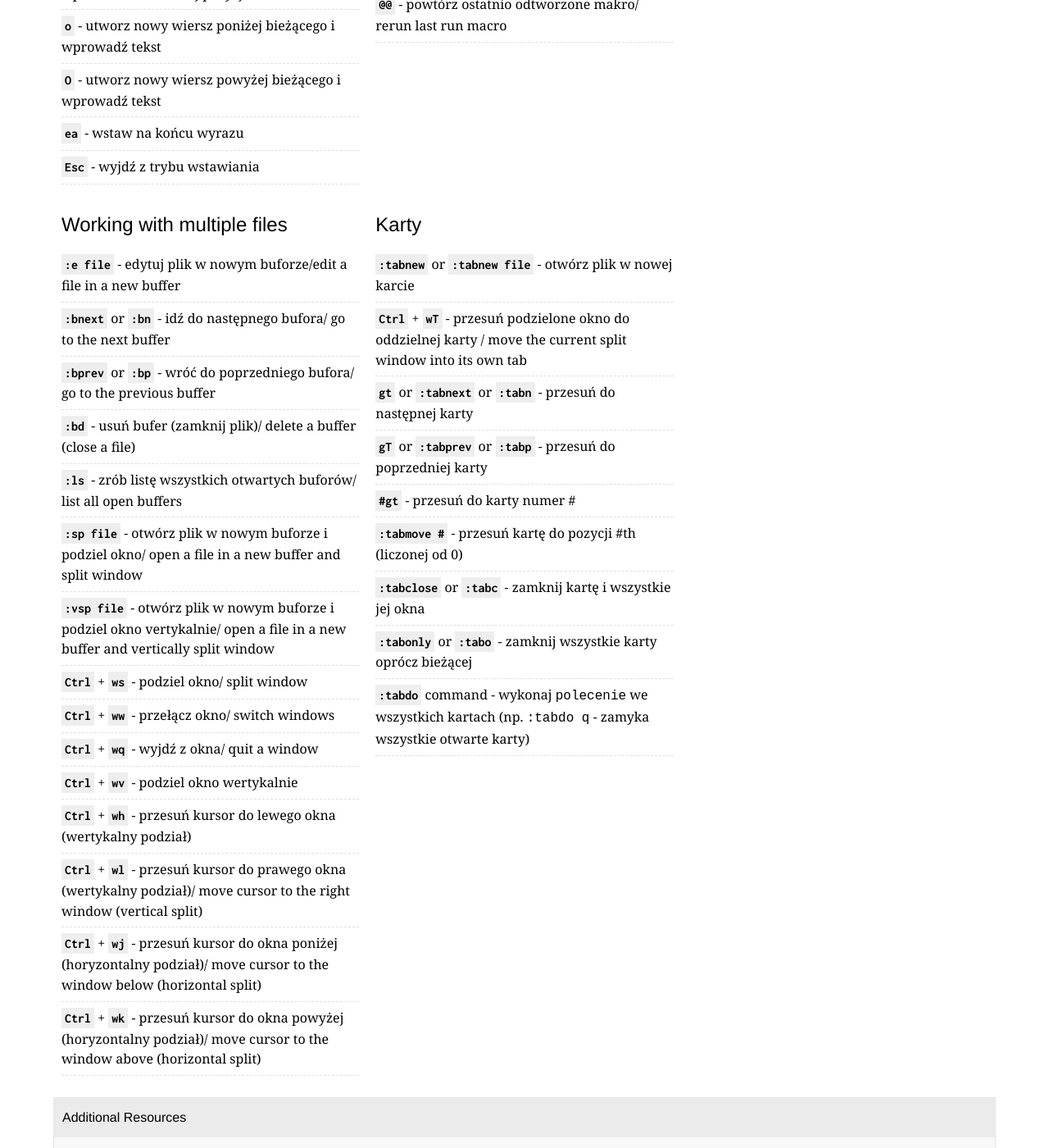
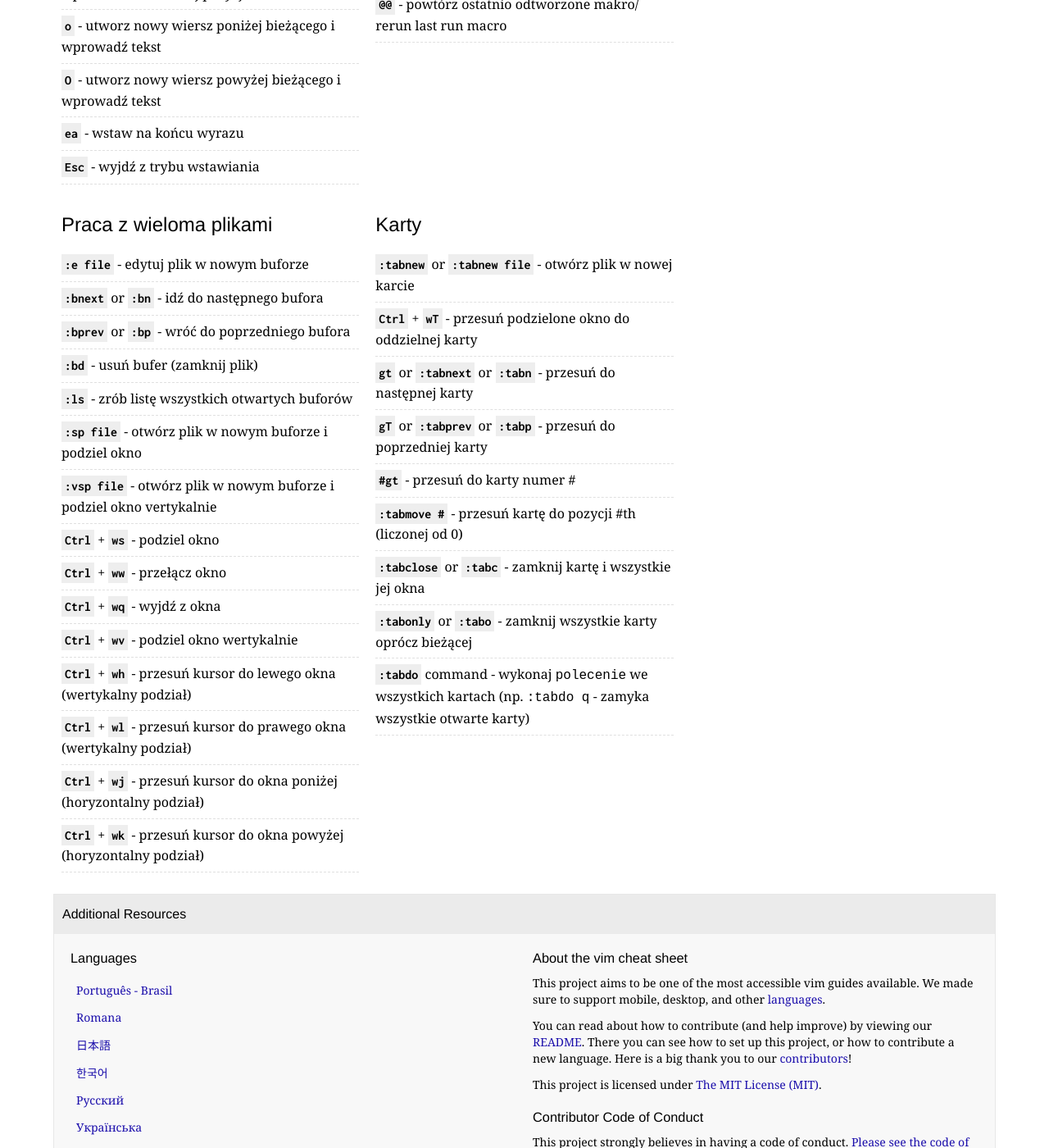
Before and after one commit to rtorr/vim-cheat-sheet, a Jekyll site: the page built from lang/pl_pl/index.html, in a window 1280 px wide and 1400 px high, scrolled down 2331 px. Shown: the whole window at 82% size. Built offline with Jekyll 4.4.1, drawn with Linux system fonts in a browser that asks for light colours; some of the changed text lies outside the part shown.

Commit message:
Remove english translations, fix typos

```diff
--- a/lang/pl_pl/index.html
+++ b/lang/pl_pl/index.html
@@ -157,46 +157,46 @@ searchAndReplace:
   title: "Szukaj i zastąp"
   commands:
     forwardSlashPattern: "szukaj wzoru"
-    questionMarkPattern: "szukaj wzoru wstecz/ search backward for pattern"
+    questionMarkPattern: "szukaj wzoru wstecz"
     backslashVpattern: "'very magic' pattern: non-alphanumeric characters are interpreted as special regex symbols (no escaping needed)"
-    n: "powtórz szukanie w tym samym kierunku/ repeat search in same direction"
-    N: "powtórz szukanie w przeciwnym kierunku/ repeat search in opposite direction"
+    n: "powtórz szukanie w tym samym kierunku"
+    N: "powtórz szukanie w przeciwnym kierunku"
     colonPercentForwardSlashOldForwardSlashNewForwardSlashg: "zastąp wszystkie stare z nowymi w całym pliku/ replace all old with new throughout file"
-    colonPercentForwardSlashOldForwardSlashNewForwardSlashgc: "zastąp wszystkie stare z nowymi w całym pliku z potwierdzeniami/ replace all old with new throughout file with confirmations"
-    colonnoh: "usuń podświetlone wyniki/ remove highlighting of search matches"
+    colonPercentForwardSlashOldForwardSlashNewForwardSlashgc: "zastąp wszystkie stare z nowymi w całym pliku z potwierdzeniem"
+    colonnoh: "usuń podświetlone wyniki"
 
 searchMultipleFiles:
   title: "Szukaj w wielu plikach równocześnie"
   commands:
-    colonvimgrep: "szukaj wzorca w wielu plikach/ search for pattern in multiple files"
+    colonvimgrep: "szukaj wzorca w wielu plikach"
     coloncn: "skocz do następnego dopasowania"
     coloncp: "skocz do poprzedniego dopasowania"
-    coloncopen: "otwórz okno zawierające listę dopasowan"
+    coloncopen: "otwórz okno zawierające listę dopasowań"
 
 workingWithMultipleFiles:
-  title: "Working with multiple files"
+  title: "Praca z wieloma plikami"
   commands:
-    colone: "edytuj plik w nowym buforze/edit a file in a new buffer"
-    colonbnext: "idź do następnego bufora/ go to the next buffer"
-    colonbprev: "wróć do poprzedniego bufora/ go to the previous buffer"
-    colonls: "zrób listę wszystkich otwartych buforów/ list all open buffers"
-    colonbd: "usuń bufer (zamknij plik)/ delete a buffer (close a file)"
-    colonsp: "otwórz plik w nowym buforze i podziel okno/ open a file in a new buffer and split window"
-    colonvsp: "otwórz plik w nowym buforze i podziel okno vertykalnie/ open a file in a new buffer and vertically split window"
-    ctrlPlusws: "podziel okno/ split window"
-    ctrlPlusww: "przełącz okno/ switch windows"
-    ctrlPluswq: "wyjdź z okna/ quit a window"
+    colone: "edytuj plik w nowym buforze"
+    colonbnext: "idź do następnego bufora"
+    colonbprev: "wróć do poprzedniego bufora"
+    colonls: "zrób listę wszystkich otwartych buforów"
+    colonbd: "usuń bufer (zamknij plik)"
+    colonsp: "otwórz plik w nowym buforze i podziel okno"
+    colonvsp: "otwórz plik w nowym buforze i podziel okno vertykalnie"
+    ctrlPlusws: "podziel okno"
+    ctrlPlusww: "przełącz okno"
+    ctrlPluswq: "wyjdź z okna"
     ctrlPluswv: "podziel okno wertykalnie"
     ctrlPluswh: "przesuń kursor do lewego okna (wertykalny podział)"
-    ctrlPluswl: "przesuń kursor do prawego okna (wertykalny podział)/ move cursor to the right window (vertical split)"
-    ctrlPluswj: "przesuń kursor do okna poniżej (horyzontalny podział)/ move cursor to the window below (horizontal split)"
-    ctrlPluswk: "przesuń kursor do okna powyżej (horyzontalny podział)/ move cursor to the window above (horizontal split)"
+    ctrlPluswl: "przesuń kursor do prawego okna (wertykalny podział)"
+    ctrlPluswj: "przesuń kursor do okna poniżej (horyzontalny podział)"
+    ctrlPluswk: "przesuń kursor do okna powyżej (horyzontalny podział)"
 
 tabs:
   title: "Karty"
   commands:
     colonTabNew: "otwórz plik w nowej karcie"
-    ctrlPluswT: "przesuń podzielone okno do oddzielnej karty / move the current split window into its own tab"
+    ctrlPluswT: "przesuń podzielone okno do oddzielnej karty"
     gt: "przesuń do następnej karty"
     gT: "przesuń do poprzedniej karty"
     hashgt: "przesuń do karty numer #"
```
